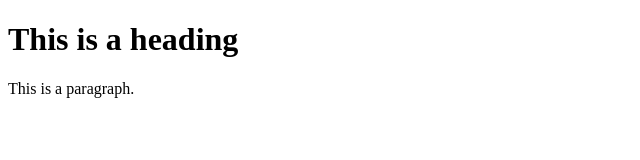
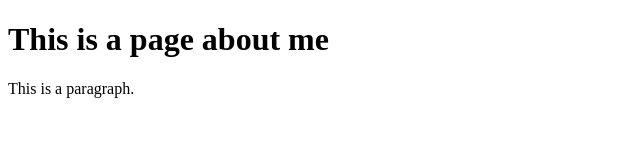
Before and after one commit to TannerKidwell/ITC-370-Code, a plain HTML site: page AboutMe/Index.html in a window 1280 px wide. Shown: the whole page, without its empty margins (0-640 px from the left). Drawn offline with Linux system fonts and the light colour scheme.

Commit message:
Update 1

```diff
--- a/AboutMe/Index.html
+++ b/AboutMe/Index.html
@@ -1,9 +1,9 @@
 <!DOCTYPE html>
 <html>
-<title>HTML Tutorial</title>
+<title>About Me</title>
 <body>
 
-<h1>This is a heading</h1>
+<h1>This is a page about me</h1>
 <p>This is a paragraph.</p>
 
 </body>
```
